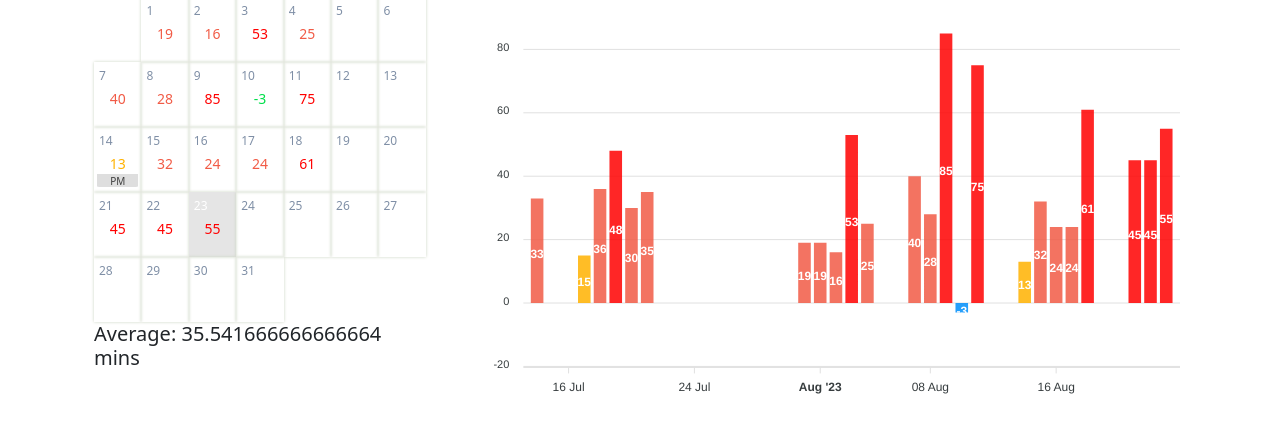
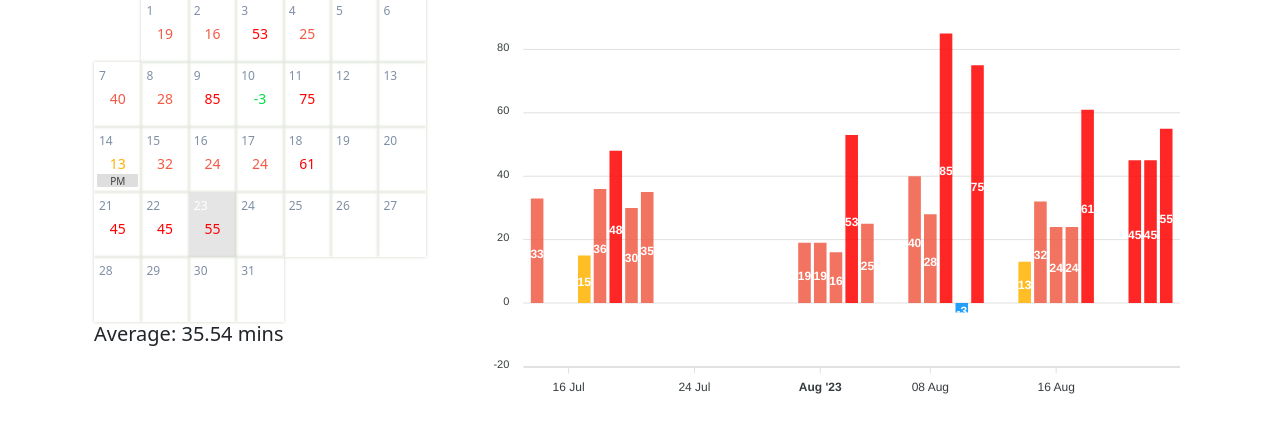
Before and after one commit to semico/qqlate, a plain HTML site: page index.html in a window 1280 px wide. Shown: the part 241-674 px from the top of the page. Drawn offline with Linux system fonts and the light colour scheme.

Commit message:
rounded avg to 2 digits

```diff
--- a/index.html
+++ b/index.html
@@ -314,7 +314,7 @@
       }
         // Calculate the average of tableData.lateMinutes
         const totalMinutes = tableData.reduce((total, item) => total + item.lateMinutes, 0);
-        const averageMinutes = totalMinutes / tableData.length;
+        const averageMinutes = parseFloat((totalMinutes / tableData.length).toFixed(2));
         // console.log(`Average late minutes: ${averageMinutes}`);
         document.querySelector('#average').textContent = `Average: ${averageMinutes} mins`;
 
```
